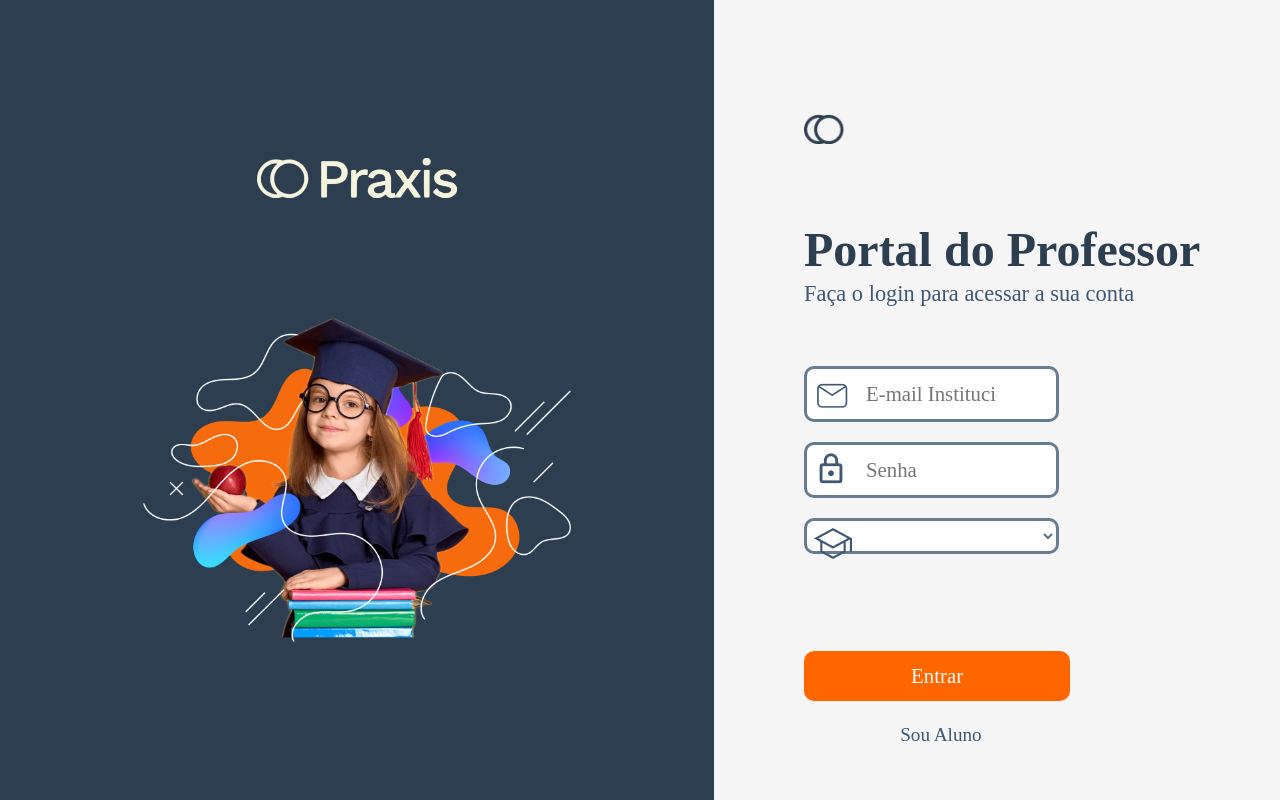
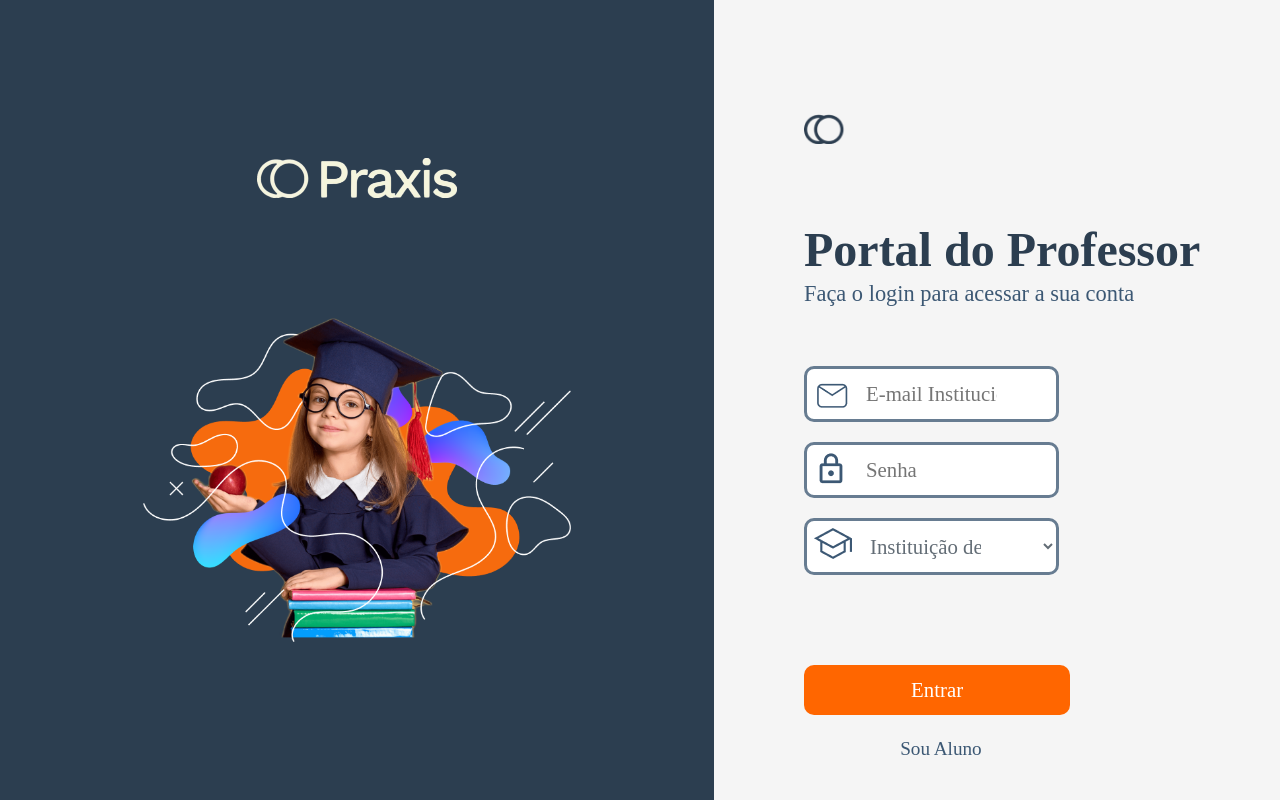
Before and after one commit to PO-DSM4-2024/frontend-po-dsm4-2024, a React (Vite) app in the folder po/: page /professor/teacherLogin in a window 1280 px wide. Built offline with nearby package versions, Linux system fonts and the light colour scheme; a web font is replaced by a local one.

Commit message:
style: adjust the input size of the teacher login page

```diff
--- a/po/src/pages/Professor/TeacherLogin/TeacherLogin.css
+++ b/po/src/pages/Professor/TeacherLogin/TeacherLogin.css
@@ -113,6 +113,7 @@ form {
 
 .select-container {
   width: 107%;
+  height: 20%;
   font-family: nunito;
   padding: 13px 59px;
   font-size: 1.3rem;
```
